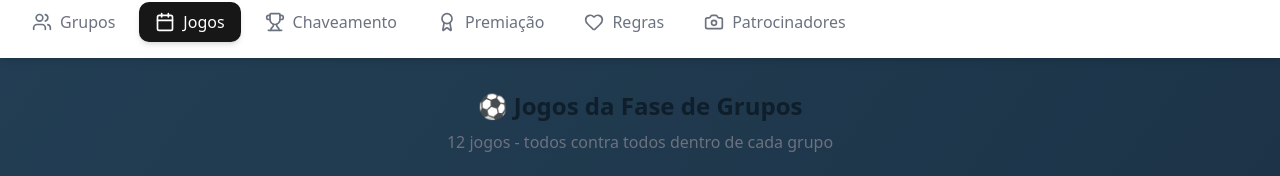
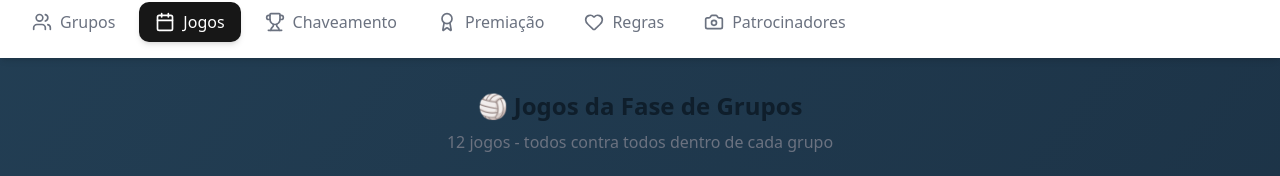
Before and after one commit to joosecj/volleyball-championship, a Next.js app: page / in a window 1280 px wide. Both pictures are taken after a click on the button "Jogos". Shown: the part 590-766 px from the top of the page. Built offline with nearby package versions, Linux system fonts and the light colour scheme.

Commit message:
fix: troca ícone de futebol por vôlei na aba Jogos
- Altera emoji de ⚽ para 🏐 no título 'Jogos da Fase de Grupos'
- Mantém consistência temática com o torneio de beach vôlei
- Melhora identificação visual do esporte correto

```diff
--- a/src/components/matches.tsx
+++ b/src/components/matches.tsx
@@ -50,7 +50,7 @@ export function Matches({ matches, groups }: MatchesProps) {
         className="text-center"
       >
         <h2 className="text-2xl font-bold text-[var(--text-dark)] mb-2">
-          ⚽ Jogos da Fase de Grupos
+          🏐 Jogos da Fase de Grupos
         </h2>
         <p className="text-[var(--text-light)]">
           12 jogos - todos contra todos dentro de cada grupo
```
